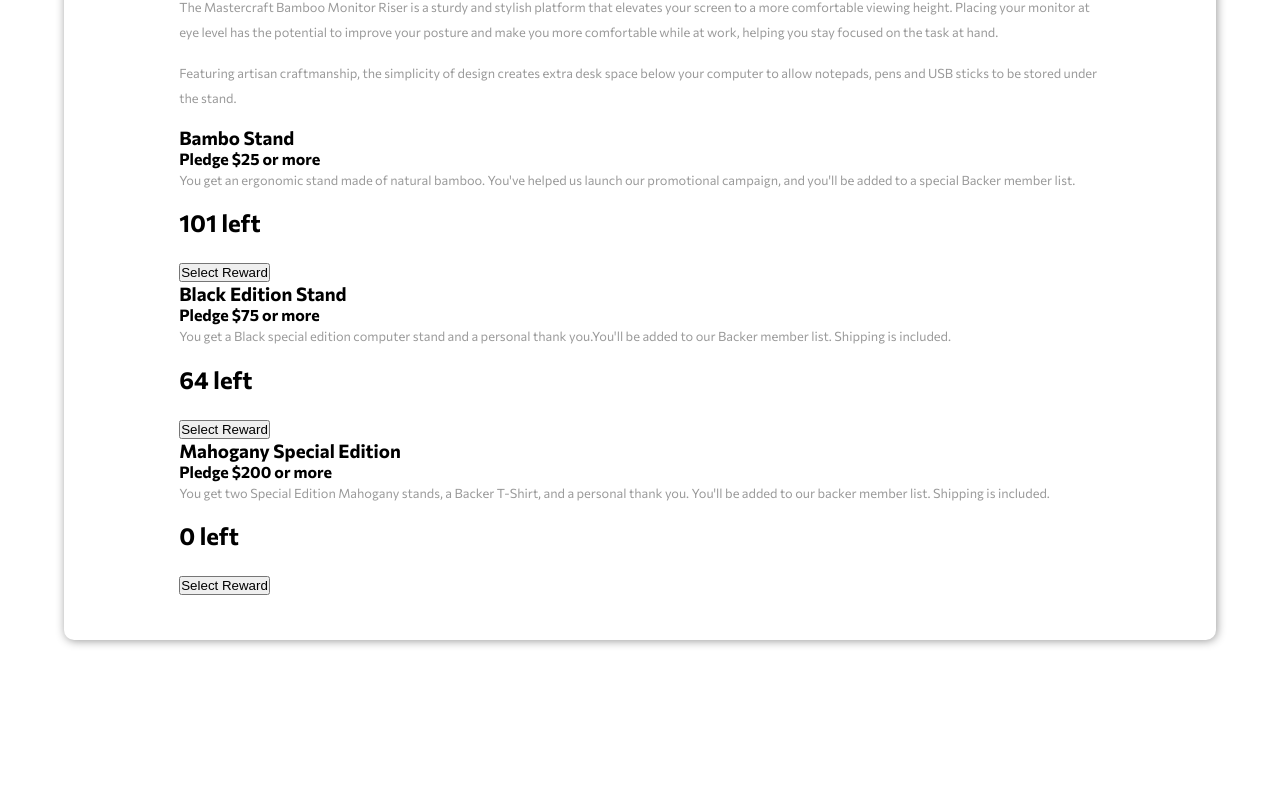
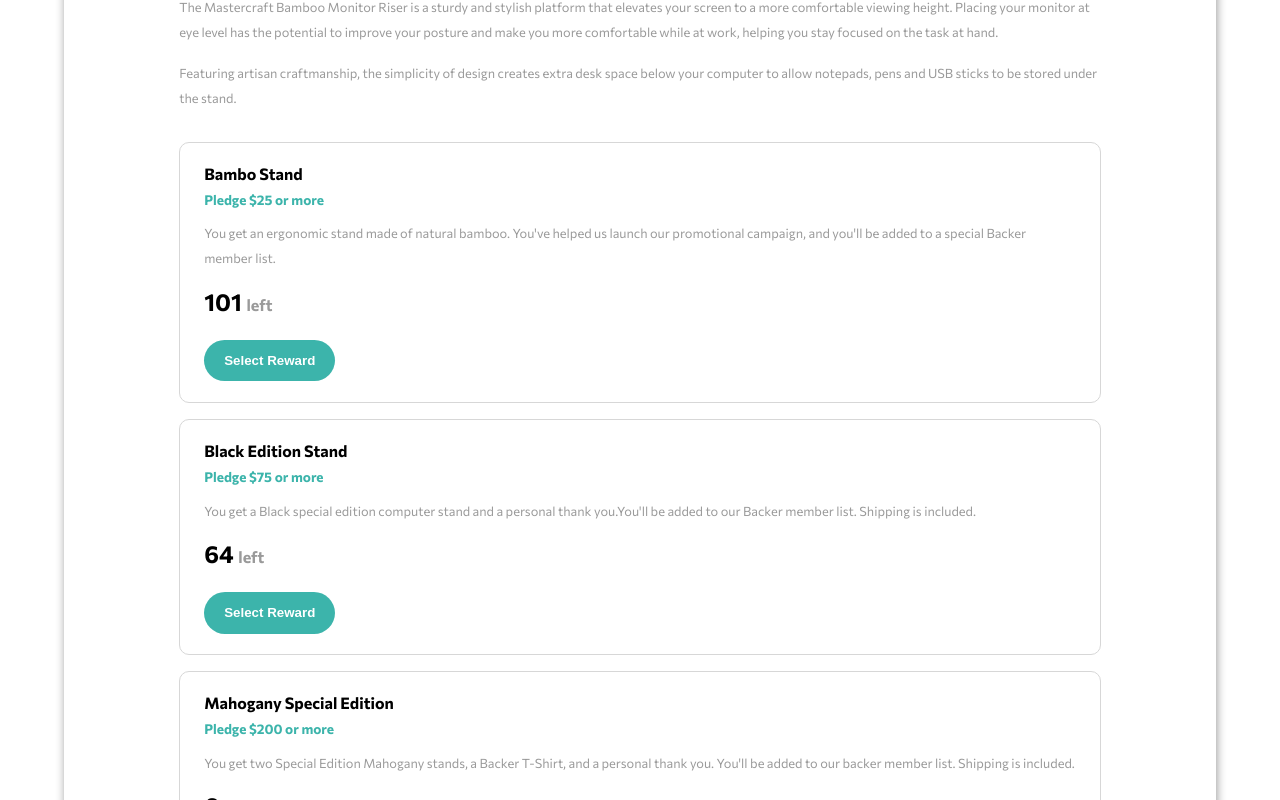
Before and after one commit to OscarAnillo/crowd-funding-fe, a React (Create React App) app: page / in a window 1280 px wide. Shown: the part 1020-1820 px from the top of the page. Before the commit the page ends 1710 px from the top, so only its background shows below. Built offline with nearby package versions, Linux system fonts and the light colour scheme.

Commit message:
add styles to pledge component

```diff
--- a/src/App.css
+++ b/src/App.css
@@ -147,3 +147,32 @@
   color: rgb(154, 154, 154);
   padding-bottom: 1.2em;
 }
+
+/* PledgeComponent */
+.pledge {
+  border: 1px solid rgb(215, 215, 215);
+  border-radius: 10px;
+  margin: 1em 0;
+  padding: 1.3em 1.5em;
+}
+.pledge h3 {
+  font-size: 1rem;
+  padding-bottom: .5em;
+}
+.pledge h4 {
+  color: rgb(60 ,180, 171);
+  font-size: .85rem;
+  padding-bottom: 1em;
+}
+.pledge h1 span {
+  font-size: 1rem;
+  color: rgb(154, 154, 154);;
+}
+.pledge button {
+  border: none;
+  border-radius: 30px;
+  padding: 1em 1.5em;
+  background-color: rgb(60 ,180, 171);
+  color: #fff;
+  font-weight: 700;
+}
--- a/src/Components/pledge-component.js
+++ b/src/Components/pledge-component.js
@@ -5,7 +5,7 @@
     return (
         <div>
             {data.map(item => (
-                <div key={item.name}>
+                <div key={item.name} className="pledge">
                     <h3>{item.name}</h3>
                     <h4>{item.pledge}</h4>
                     <p>{item.text}</p>
```
